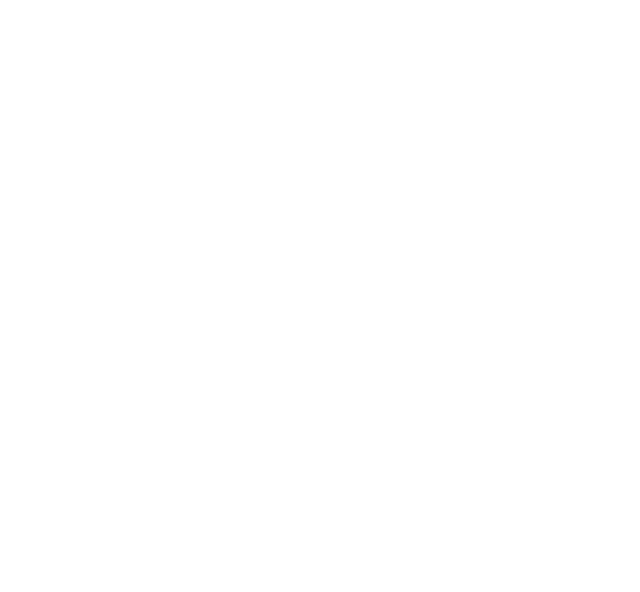
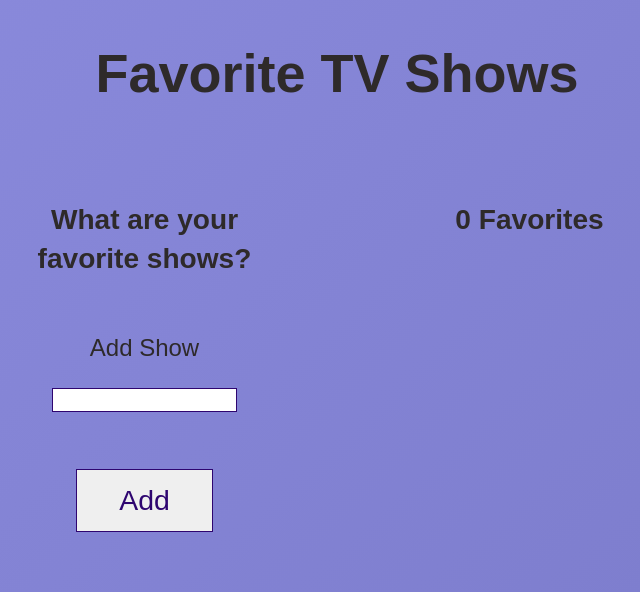
Before and after one commit to prime-mcgowan/skillcrush-js-practice, a website built with webpack: page index.html in a window 1280 px wide. Shown: the whole page, without its empty margins (303-943 px from the left). Built offline with nearby package versions, Linux system fonts and the light colour scheme; files whose address does not match are found by name; a web font is replaced by a local one.

Commit message:
gather input and create elements practice

```diff
--- a/css/style.css
+++ b/css/style.css
@@ -83,6 +83,140 @@
 /* ==========================================================================
    Author's custom styles
    ========================================================================== */
+* {
+  box-sizing: border-box;
+}
+
+html {
+  height: 150%;
+}
+
+body {
+  display: flex;
+  align-items: center;
+  justify-content: center;
+  margin: 0;
+  font-family: "B612", sans-serif;
+  color: rgb(46, 42, 42);
+  font-size: 16px;
+  text-align: center;
+  background-image: linear-gradient(to bottom right, #8b8bdd, #7676c5);
+  font-family: "Raleway", sans-serif;
+}
+
+a {
+  text-decoration: none;
+  color: inherit;
+}
+
+.container {
+  width: 95%;
+  max-width: 700px;
+  display: flex;
+  justify-content: center;
+  flex-wrap: wrap;
+  font-size: 1.5em;
+}
+
+main {
+  width: 100%;
+  display: flex;
+  flex-wrap: wrap;
+  justify-content: center;
+  align-items: flex-start;
+}
+
+.show-list-container {
+  min-width: 250px;
+}
+
+.hide {
+  display: none;
+}
+
+header {
+  width: 100%;
+}
+
+h1 {
+  font-size: 2.25em;
+  font-family: "Montserrat", sans-serif;
+}
+
+.add-show,
+.show-list-container {
+  width: 45%;
+  padding: 0 1em;
+  min-width: 250px;
+  display: flex;
+  flex-direction: column;
+  align-items: center;
+  margin-top: 1em;
+}
+
+.add-show label {
+  margin: 1em 0;
+}
+
+.add-show input {
+  padding: 0.25em;
+}
+
+button {
+  margin: 2em 0;
+  padding: 0.5em 1.5em;
+  color: #2e0570;
+  font-size: 1.185em;
+  border: 1px solid #2e0570;
+  cursor: pointer;
+}
+
+button:active {
+  transform: scale(0.98);
+}
+
+input {
+  border: 1px solid #2e0570;
+}
+
+button:focus,
+input:focus {
+  outline: 0;
+}
+
+.show-list {
+  color: #2e0570;
+}
+
+.show-list,
+.assigned-items {
+  width: 100%;
+  list-style: none;
+  padding: 0;
+}
+
+.show-list li {
+  padding: 0.5em 0;
+}
+
+.assigned-items {
+  width: 100%;
+  max-width: 400px;
+}
+
+@media screen and (min-width: 800px) {
+  .container {
+    justify-content: space-between;
+  }
+
+  .show-list {
+    width: 70%;
+  }
+
+  main {
+    justify-content: space-between;
+  }
+}
 
 /* ==========================================================================
    Helper classes
--- a/index.html
+++ b/index.html
@@ -21,5 +21,23 @@
     <script src="js/app.js" defer></script>
   </head>
 
-  <body></body>
+  <body>
+    <div class="container">
+      <header>
+        <h1>Favorite TV Shows</h1>
+      </header>
+      <main>
+        <div class="add-show">
+          <h3>What are your favorite shows?</h3>
+          <label for="add">Add Show</label>
+          <input type="text" id="add" />
+          <button class="add">Add</button>
+        </div>
+        <div class="show-list-container">
+          <h3><span class="number">0</span> Favorites</h3>
+          <ul class="show-list"></ul>
+        </div>
+      </main>
+    </div>
+  </body>
 </html>
--- a/js/app.js
+++ b/js/app.js
@@ -799,3 +799,55 @@
   return item.includes("s");
 });
 console.log(updatedList);
+
+// * Scope, Input, & Creating Elements ************************************************************
+//Globally Scoped Variable
+const numOfDrinks = 5;
+// ! if you try to reassign the variable with const...
+// numOfDrinks = 7;
+// console.log(numOfDrinks);
+// SyntaxError: /app.js: "numOfDrinks" is read-only
+
+//Function Scope =  tea = inside of a function and cannot be accessed outside of it
+let drinks = function () {
+  let tea = 6 + numOfDrinks;
+  console.log(tea);
+};
+
+// Block Scopt = soda = inside an if statement (or could be a loop)
+if (numOfDrinks === 5) {
+  var soda = "lemon-lime";
+  console.log(soda);
+}
+// lemon-lime
+
+//! if you try to access soda outside the block...
+console.log(soda);
+// ReferenceERROR: soda not defined
+
+// * GATHER INPUT & CREATE ELEMENTS ****************************************
+// add button
+const addShowButton = document.querySelector(".add");
+// label for the add button
+const showInput = document.querySelector(".add-show input");
+// unordered list (not yet visible)
+const showList = document.querySelector(".show-list");
+// span class for number of favorite shows
+const showCount = document.querySelector(".number");
+
+// value property will capture the value entered into the input box:
+addShowButton.addEventListener("click", function () {
+  const show = showInput.value;
+  // use the value to populate a list
+  if (show !== "") {
+    // next line creates the li in the html
+    let listItem = document.createElement("li");
+    // set the li to the value of the input (show the user inputted)
+    listItem.innerText = show;
+    // show will will be added to the list (points to the ul/li)
+    showList.append(listItem);
+    //  the length property reads the number of shows and displays the result
+    let shows = document.querySelectorAll(".show-list li");
+    showCount.innerText = shows.length;
+  }
+});
```
